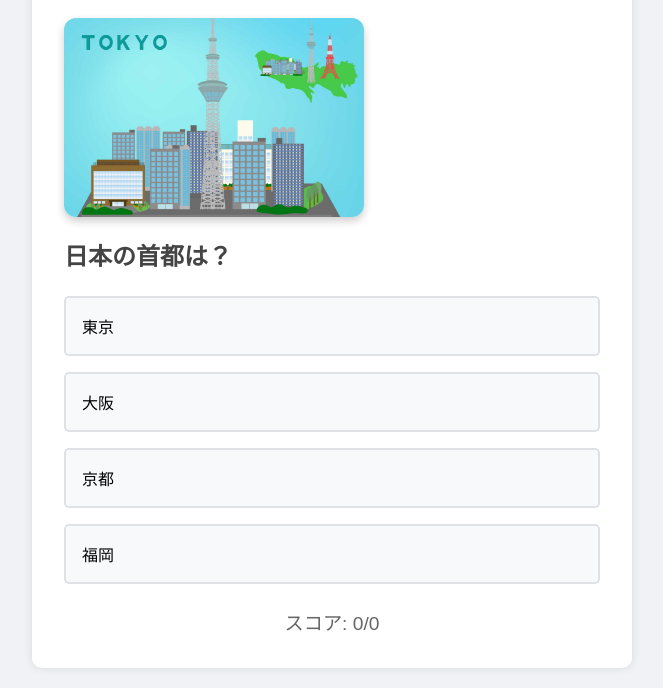
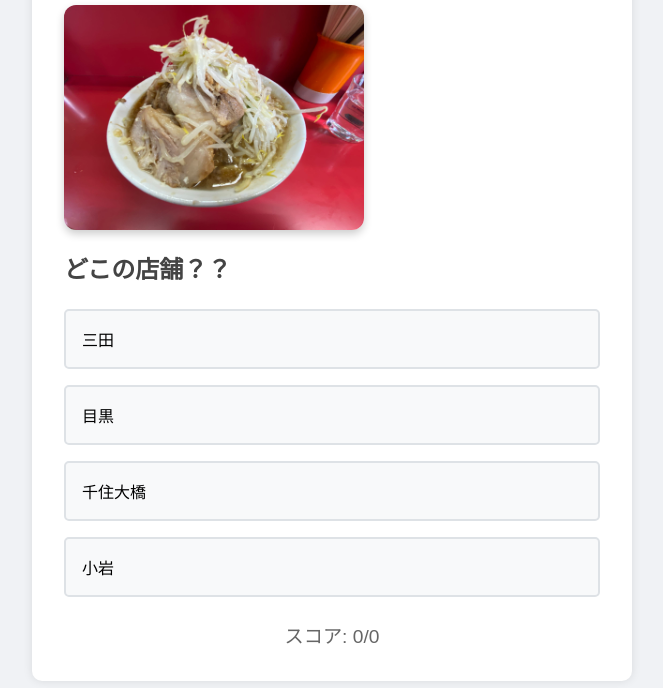
Before and after one commit to junya-tsuji/quiz-app, a website: page public/index.html in a window 1280 px wide. Shown: the part 112-800 px from the top of the page, without its empty margins (308-971 px from the left). Drawn offline with Linux system fonts and the light colour scheme.

Commit message:
最新の変更を反映

```diff
--- a/public/index.html
+++ b/public/index.html
@@ -3,12 +3,12 @@
 <head>
     <meta charset="UTF-8">
     <meta name="viewport" content="width=device-width, initial-scale=1.0">
-    <title>クイズアプリ</title>
+    <title>ラーメン二郎テスト</title>
     <link rel="stylesheet" href="style.css">
 </head>
 <body>
     <div class="container">
-        <h1>クイズアプリ</h1>
+        <h1>ラーメン二郎テスト</h1>
         <img id="question-image" src="" alt="Question Image" class="question-image">
         <div id="quiz">
             <h2 id="question"></h2>
--- a/public/script.js
+++ b/public/script.js
@@ -1,27 +1,27 @@
 const questions = [
     {
-        question: '日本の首都は？',
-        image: '/images/tokyo.jpg',
-        choices: ['東京', '大阪', '京都', '福岡'],
-        correct: 0
-    },
-    {
-        question: '世界で最も大きな大陸は？',
-        image: '/images/lion.png',
-        choices: ['アフリカ', 'アジア', '北アメリカ', '南アメリカ'],
-        correct: 1
-    },
-    {
-        question: '1 + 1 = ?',
-        image: '/images/apple.png',
-        choices: ['2', '3', '4', '5'],
+        question: 'どこの店舗？？',
+        image: '/images/mita.jpeg',
+        choices: ['三田', '目黒', '千住大橋', '小岩'],
         correct: 0
     },
     {
         question: 'どこの店舗？？',
+        image: '/images/kabukichou.jpg',
+        choices: ['中山', '西台', '歌舞伎町', '池袋'],
+        correct: 2
+    },
+    {
+        question: 'どこの店舗？？',
+        image: '/images/sendai.jpg',
+        choices: ['札幌', '府中', '仙台', '京都'],
+        correct: 2
+    },
+    {
+        question: 'どこの店舗？？',
         image: '/images/hibaji.jpg',
-        choices: ['ひばりヶ丘', '目黒', '生田', '三田'],
-        correct: 0
+        choices: ['三田', '目黒', '生田', 'ひばりヶ丘'],
+        correct: 3
     }
 ];
 
```
Also changed, not shown: public/images/apple.png (deleted), public/images/kabukichou.jpg (added), public/images/lion.png (deleted), public/images/mita.jpeg (added), public/images/sendai.jpg (added), public/images/tokyo.jpg (deleted).
